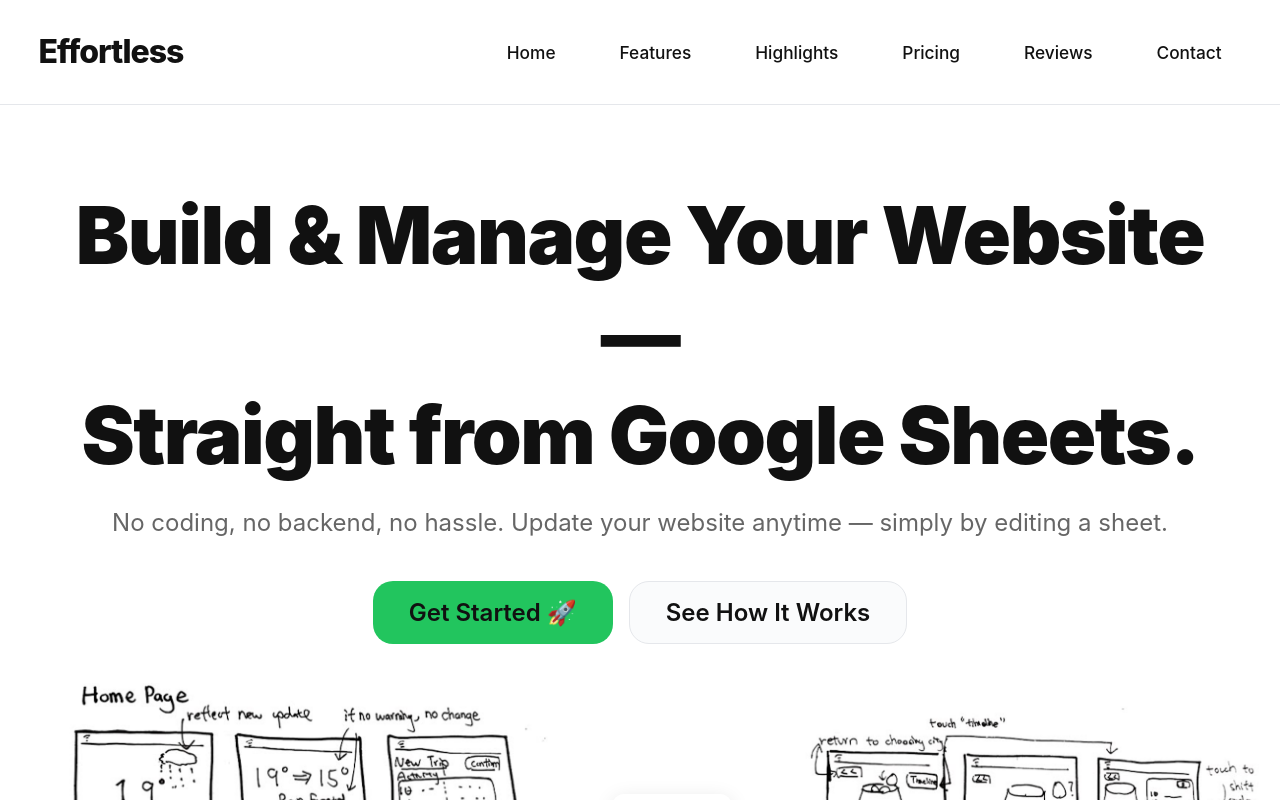
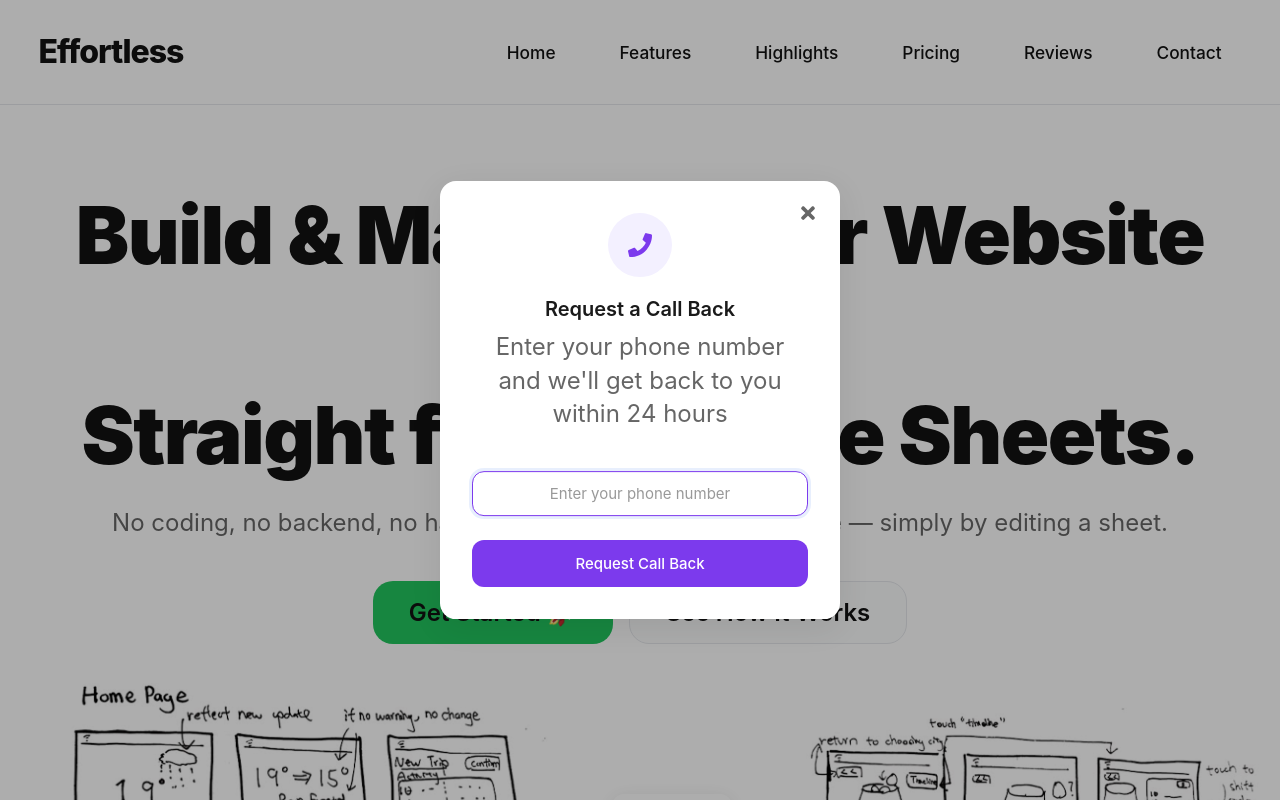
Before and after one commit to CraveInn/effortlessv2, a React (Create React App) app: page / in a window 1280 px wide. Both pictures are taken after a click on the button "Get Started 🚀". Shown: the top 800 px of the page. Built offline with nearby package versions, Linux system fonts and the light colour scheme.

Commit message:
inital commit

```diff
--- /dev/null
+++ b/src/components/molecules/ProjectModal/ProjectModal.css
@@ -0,0 +1,183 @@
+.project-modal-overlay {
+  position: fixed;
+  top: 0;
+  left: 0;
+  right: 0;
+  bottom: 0;
+  background-color: rgba(0, 0, 0, 0.32);
+  z-index: 1000;
+}
+
+.project-modal-container {
+  position: fixed;
+  top: 50%;
+  left: 50%;
+  transform: translate(-50%, -50%);
+  background-color: white;
+  border-radius: 16px;
+  padding: 32px;
+  width: 90%;
+  max-width: 400px;
+  box-shadow: 0 8px 32px rgba(0, 0, 0, 0.08);
+  animation: modalSlideDown 0.2s ease-out;
+  text-align: center;
+  z-index: 1001;
+}
+
+@keyframes modalSlideDown {
+  from {
+    opacity: 0;
+    transform: translate(-50%, -60%);
+  }
+  to {
+    opacity: 1;
+    transform: translate(-50%, -50%);
+  }
+}
+
+.modal-close-button {
+  position: absolute;
+  top: 16px;
+  right: 16px;
+  width: 32px;
+  height: 32px;
+  border: none;
+  background: none;
+  cursor: pointer;
+  padding: 8px;
+  border-radius: 8px;
+  display: flex;
+  align-items: center;
+  justify-content: center;
+  color: #666;
+  transition: background-color 0.2s;
+}
+
+.modal-close-button:hover {
+  background-color: #f5f5f5;
+}
+
+.modal-icon {
+  width: 64px;
+  height: 64px;
+  background-color: #F3F0FF;
+  border-radius: 50%;
+  display: flex;
+  align-items: center;
+  justify-content: center;
+  margin: 0 auto 20px;
+}
+
+.modal-icon.success {
+  background-color: #ECFDF3;
+}
+
+.folder-icon {
+  font-size: 24px;
+  color: #7C3AED;
+}
+
+.check-icon {
+  font-size: 28px;
+  color: #10B981;
+}
+
+.project-modal-container h2 {
+  font-size: 20px;
+  font-weight: 600;
+  color: #1A1A1A;
+  margin: 0 0 8px;
+}
+
+.modal-subtitle {
+  font-size: 14px;
+  color: #666;
+  margin: 0 0 24px;
+  line-height: 1.4;
+}
+
+.input-group {
+  margin-bottom: 24px;
+}
+
+.input-group input {
+  width: 100%;
+  padding: 12px 16px;
+  border: 1px solid #E5E5E5;
+  border-radius: 12px;
+  font-size: 15px;
+  transition: all 0.2s;
+  background-color: #FAFAFA;
+  text-align: center;
+}
+
+.input-group input:focus {
+  outline: none;
+  border-color: #7C3AED;
+  background-color: white;
+}
+
+.input-group input::placeholder {
+  color: #999;
+}
+
+.error-message {
+  color: #FF3B30;
+  font-size: 13px;
+  margin-top: 8px;
+  display: block;
+  text-align: center;
+}
+
+.confirm-button {
+  width: 100%;
+  padding: 14px;
+  background-color: #7C3AED;
+  border: none;
+  border-radius: 12px;
+  font-size: 15px;
+  font-weight: 500;
+  color: white;
+  cursor: pointer;
+  transition: all 0.2s;
+}
+
+.confirm-button:hover {
+  background-color: #6D28D9;
+}
+
+.confirm-button:active {
+  background-color: #5B21B6;
+}
+
+.success-message {
+  text-align: center;
+}
+
+.success-message h2 {
+  color: #1A1A1A;
+  margin: 0 0 8px;
+}
+
+.success-message p {
+  color: #666;
+  font-size: 14px;
+  margin: 0 0 24px;
+  line-height: 1.4;
+}
+
+@media (max-width: 768px) {
+  .project-modal-container {
+    width: calc(100% - 32px);
+    padding: 24px;
+  }
+
+  .project-modal-container h2 {
+    font-size: 18px;
+  }
+
+  .input-group input,
+  .confirm-button {
+    font-size: 14px;
+  }
+}
--- /dev/null
+++ b/src/components/molecules/ProjectModal/ProjectModal.js
@@ -0,0 +1,93 @@
+import React, { useState } from 'react';
+import { FaTimes, FaPhone, FaCheckCircle } from 'react-icons/fa';
+import './ProjectModal.css';
+
+const ProjectModal = ({ isOpen, onClose, onConfirm }) => {
+  const [phoneNumber, setPhoneNumber] = useState('');
+  const [isSubmitted, setIsSubmitted] = useState(false);
+  const [error, setError] = useState('');
+
+  const handleSubmit = (e) => {
+    e.preventDefault();
+
+    // Basic phone number validation
+    const phoneRegex = /^[0-9]{10}$/;
+    if (!phoneNumber || !phoneRegex.test(phoneNumber)) {
+      setError('Please enter a valid 10-digit phone number');
+      return;
+    }
+
+    // First set submitted state to show success message
+    setIsSubmitted(true);
+    // Then call onConfirm with the phone number
+  };
+
+  const handleClose = () => {
+    // Reset the form state when closing
+    setPhoneNumber('');
+    setIsSubmitted(false);
+    setError('');
+    onClose();
+  };
+
+  if (!isOpen) return null;
+
+  return (
+    <>
+      <div className="project-modal-overlay" onClick={handleClose} />
+      <div className="project-modal-container">
+        <button className="modal-close-button" onClick={handleClose}>
+          <FaTimes />
+        </button>
+
+        {!isSubmitted ? (
+          <>
+            <div className="modal-icon">
+              <FaPhone className="folder-icon" />
+            </div>
+
+            <h2>Request a Call Back</h2>
+            <p className="modal-subtitle">Enter your phone number and we'll get back to you within 24 hours</p>
+
+            <form onSubmit={handleSubmit}>
+              <div className="input-group">
+                <input
+                  type="tel"
+                  placeholder="Enter your phone number"
+                  value={phoneNumber}
+                  onChange={(e) => {
+                    const value = e.target.value.replace(/[^0-9]/g, '');
+                    if (value.length <= 10) {
+                      setPhoneNumber(value);
+                      setError('');
+                    }
+                  }}
+                  maxLength={10}
+                  autoFocus
+                />
+                {error && <span className="error-message">{error}</span>}
+              </div>
+
+              <button type="submit" className="confirm-button">
+                Request Call Back
+              </button>
+            </form>
+          </>
+        ) : (
+          <div className="success-message">
+            <div className="modal-icon success">
+              <FaCheckCircle className="check-icon" />
+            </div>
+            <h2>Thank You!</h2>
+            <p>Our agent will get back to you within 24 hours.</p>
+            <button onClick={handleClose} className="confirm-button">
+              Close
+            </button>
+          </div>
+        )}
+      </div>
+    </>
+  );
+};
+
+export default ProjectModal;
--- a/src/components/organisms/Hero/Hero.js
+++ b/src/components/organisms/Hero/Hero.js
@@ -1,7 +1,9 @@
-import React from 'react';
+import React, { useState } from 'react';
+import ProjectModal from '../../molecules/ProjectModal/ProjectModal';
 import './Hero.css';
 
 const Hero = () => {
+  const [isModalOpen, setIsModalOpen] = useState(false);
 
   const handleScroll = (id) => {
     const element = document.getElementById(id);
@@ -10,16 +12,32 @@ const Hero = () => {
     }
   };
 
+  const handleProjectCreate = (projectName) => {
+    // Here you would handle the project creation
+    console.log('Creating project:', projectName);
+    setIsModalOpen(false);
+  };
+
   return (
     <section className="hero-section" id="home">
       <h1>Build & Manage Your Website —<br />Straight from Google Sheets.</h1>
       <p>No coding, no backend, no hassle. Update your website anytime — simply by editing a sheet.</p>
-    <div className="cta-buttons">
-      <button className="primary-btn">Get Started 🚀</button>
-      <button className="secondary-btn" onClick={() => handleScroll('howitworks')}>See How It Works</button>
-    </div>
-  </section>
-);
+      <div className="cta-buttons">
+        <button className="primary-btn" onClick={() => setIsModalOpen(true)}>
+          Get Started 🚀
+        </button>
+        <button className="secondary-btn" onClick={() => handleScroll('howitworks')}>
+          See How It Works
+        </button>
+      </div>
+
+      <ProjectModal
+        isOpen={isModalOpen}
+        onClose={() => setIsModalOpen(false)}
+        onConfirm={handleProjectCreate}
+      />
+    </section>
+  );
 }
 
 export default Hero;
```
